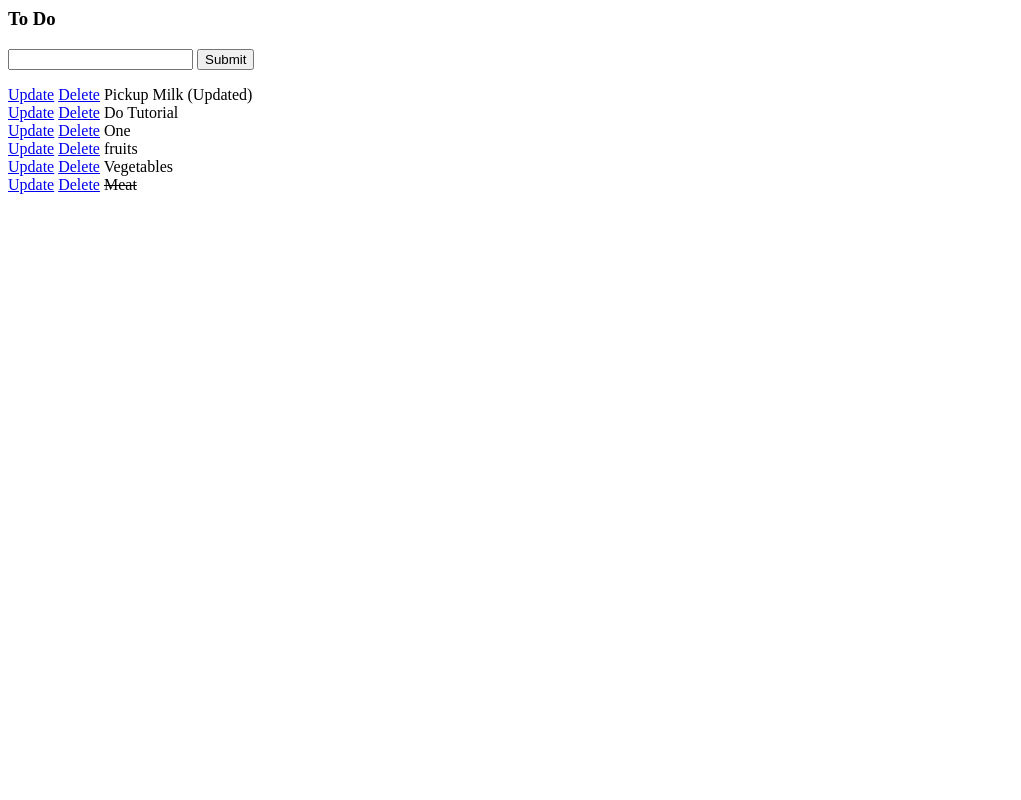
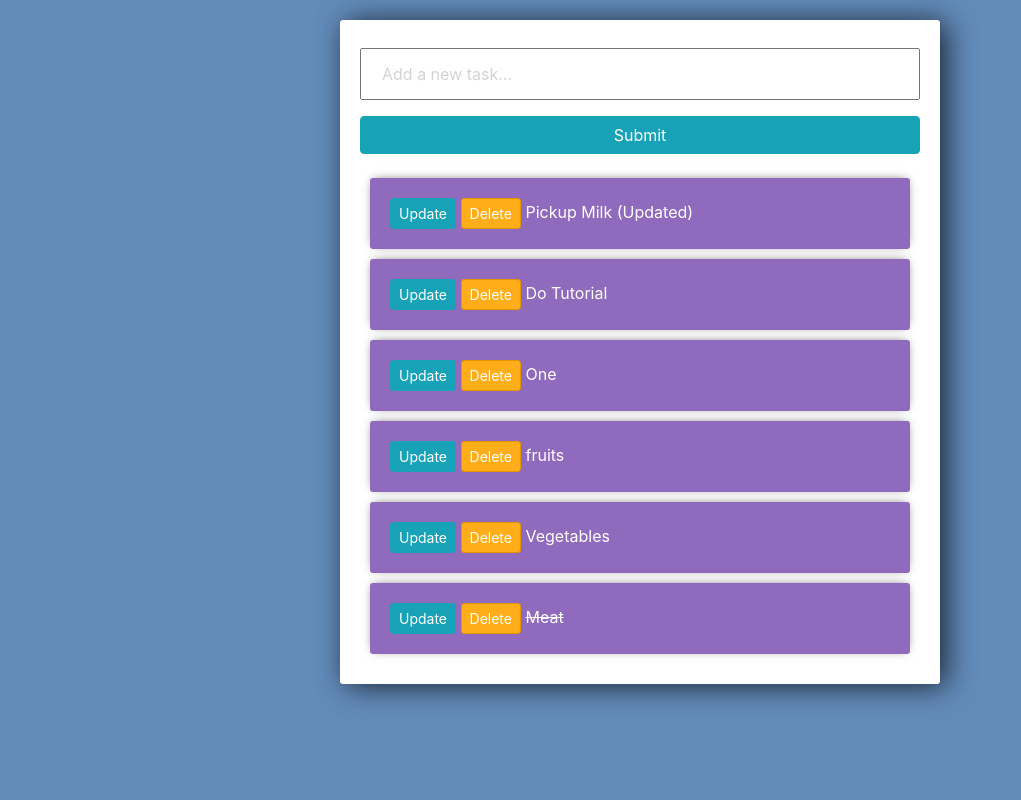
Before and after one commit to d3vopsgeek/to-do-list-app, a Django app: page / in a window 1280 px wide. Shown: the whole page, without its empty margins (0-1021 px from the left). Run offline with Django 3.2, Linux system fonts and the light colour scheme; data comes from the database, SQL or seed files in the repository; some libraries are stand-ins or nearby versions.

Commit message:
Final version with css

```diff
--- a/tasks/forms.py
+++ b/tasks/forms.py
@@ -4,6 +4,7 @@ from django.forms import ModelForm
 from .models import *
 
 class TaskForm(forms.ModelForm):
+	title = forms.CharField(widget= forms.TextInput(attrs={'placeholder': 'Add a new task...'}))
 
 	class Meta:
 		model = Task
--- a/tasks/templates/tasks/list.html
+++ b/tasks/templates/tasks/list.html
@@ -1,16 +1,62 @@
-<h3>To Do</h3>
+<link rel="stylesheet" href="https://stackpath.bootstrapcdn.com/bootstrap/4.4.1/css/bootstrap.min.css" integrity="sha384-Vkoo8x4CGsO3+Hhxv8T/Q5PaXtkKtu6ug5TOeNV6gBiFeWPGFN9MuhOf23Q9Ifjh" crossorigin="anonymous">
 
+<style type="text/css">
 
+	body{
+		background-color: #638CBB;
+	}
+
+	input{
+		width: 100%;
+		padding: 12px 20px;
+		margin: 8px 0;
+		box-sizing: border-box;
+	}
+
+	input::placeholder{
+		color: #d3d3d3;
+	}
+
+	.submit{
+		background-color: #6BA3E8;
+	}
+
+	.center-column{
+		width: 600px;
+		margin: 20px auto;
+		padding: 20px;
+		background-color: #fff;
+		border-radius: 3px;
+		box-shadow: 6px 2px 30px 0px rgba(0,0,0,0.75);
+	}
+
+	.item-row{
+		background-color: #906abd;
+		margin: 10px;
+		padding: 20px;
+		border-radius: 3px;
+		color: #fff;
+		font-size: 16px;
+		box-shadow: 0px -1px 10px -4px rgba(0,0,0,0.75);
+	}
+
+	.btn-danger{
+		background-color: #ffae19;
+		border-color: #e59400;
+	}
+</style>
+
+<div class="center-column">
 	<form method="POST" action="/">
 		{% csrf_token %}
 		{{form.title}}
-	<input type="submit" name="Create Task">
+		<input class="btn btn-info" type="submit" name="Create Task">
 	</form>
-
+	<div class="todo-list">
 		{% for task in tasks %}
-	<div>
-		<a href="{% url 'update_task' task.id %}">Update</a>
-		<a href="{% url 'delete' task.id %}">Delete</a>
+			<div class="item-row">
+				<a class="btn btn-sm btn-info" href="{% url 'update_task' task.id %}">Update</a>
+				<a class="btn btn-sm btn-danger" href="{% url 'delete' task.id %}">Delete</a>
 				{% if task.complete == True %}
 				<strike>{{task}}</strike>
 				{% else %}
@@ -19,3 +65,5 @@
 
 			</div>
 		{% endfor %}
+	</div>
+</div>
```
Lines whose indentation alone changed are shown as unchanged.
